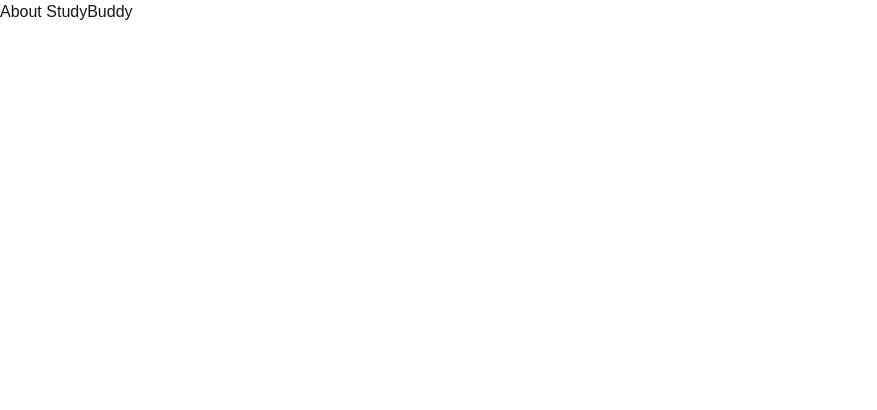
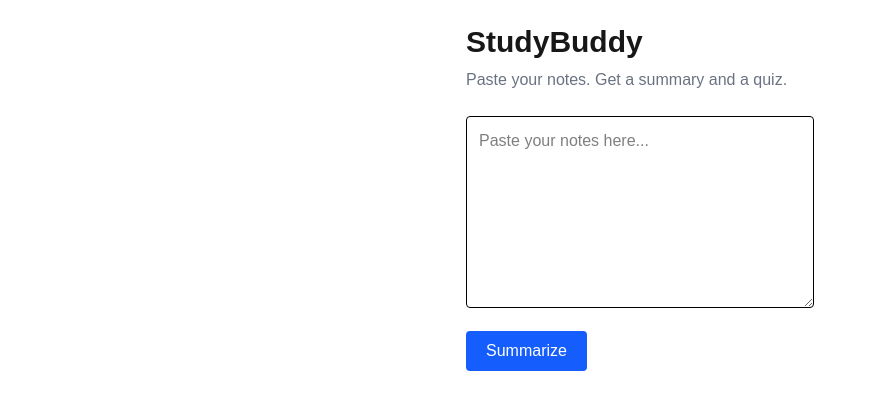
Before and after one commit to Uday1232004/studybuddy, a Next.js app: page /about in a window 1280 px wide. Shown: the top 410 px of the page, without its empty margins (0-877 px from the left). Built offline with nearby package versions, Linux system fonts and the light colour scheme.

Commit message:
Add notes input and summarize button

```diff
--- a/app/about/page.tsx
+++ b/app/about/page.tsx
@@ -1,3 +1,42 @@
-export default function About() {
-  return <h1>About StudyBuddy</h1>;
+"use client";
+
+import { useState } from "react";
+
+export default function Home() {
+  const [notes, setNotes] = useState("");
+  const [result, setResult] = useState("");
+
+  function handleSummarize() {
+    if (notes.trim() === "") {
+      setResult("Please paste some notes first.");
+      return;
+    }
+    const wordCount = notes.trim().split(/\s+/).length;
+    setResult(`You pasted ${wordCount} words. (Real AI summary coming soon!)`);
+  }
+
+  return (
+    <main className="mx-auto max-w-2xl p-6">
+      <h1 className="text-3xl font-bold">StudyBuddy</h1>
+      <p className="mt-2 text-gray-500">
+        Paste your notes. Get a summary and a quiz.
+      </p>
+
+      <textarea
+        className="mt-6 h-48 w-full rounded border bg-white p-3 text-black"
+        placeholder="Paste your notes here..."
+        value={notes}
+        onChange={(e) => setNotes(e.target.value)}
+      />
+
+      <button
+        onClick={handleSummarize}
+        className="mt-4 rounded bg-blue-600 px-5 py-2 text-white hover:bg-blue-700"
+      >
+        Summarize
+      </button>
+
+      {result && <div className="mt-6 rounded border p-4">{result}</div>}
+    </main>
+  );
 }
```
